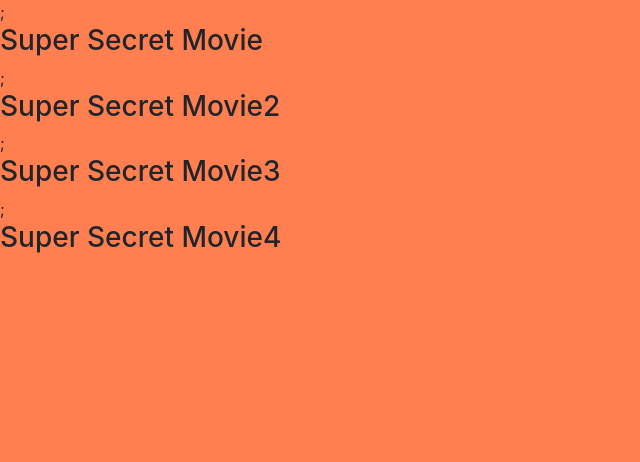
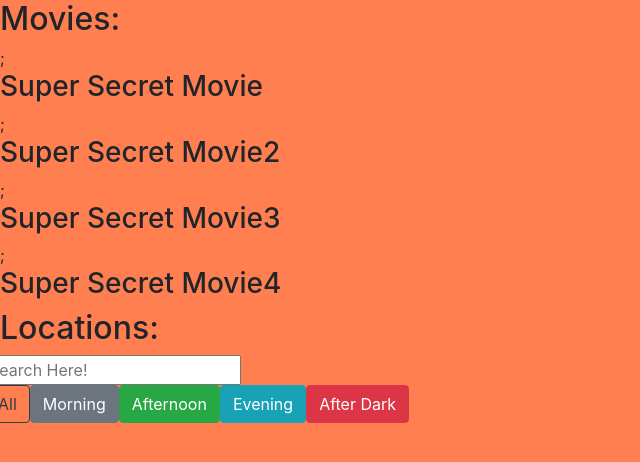
Before and after one commit to Dev-Davis/shots, a website built with webpack: page src/index.html in a window 1280 px wide. Shown: the whole page, without its empty margins (0-640 px from the left). Built offline with nearby package versions, Linux system fonts and the light colour scheme; files whose address does not match are found by name.

Commit message:
filter buttons

```diff
--- a/src/index.html
+++ b/src/index.html
@@ -8,7 +8,21 @@
 </head>
 <body>
   <div id="app">
+    <h2>Movies:</h2>
     <div id="movies"></div>
+    <h2>Locations:</h2>
+    <div id="filters">
+      <div class="row">
+        <input type="text" placeholder="Search Here!">
+      </div>
+      <div class="row">
+        <button id="all" class="btn btn-outline-dark">All</button>
+        <button id="morning" class="btn btn-secondary">Morning</button>
+        <button id="afternoon" class="btn btn-success">Afternoon</button>
+        <button id="evening" class="btn btn-info">Evening</button>
+        <button id="dark" class="btn btn-danger">After Dark</button>
+      </div>
+    </div>
     <div id="locations"></div>
   </div>
 </body>
```
